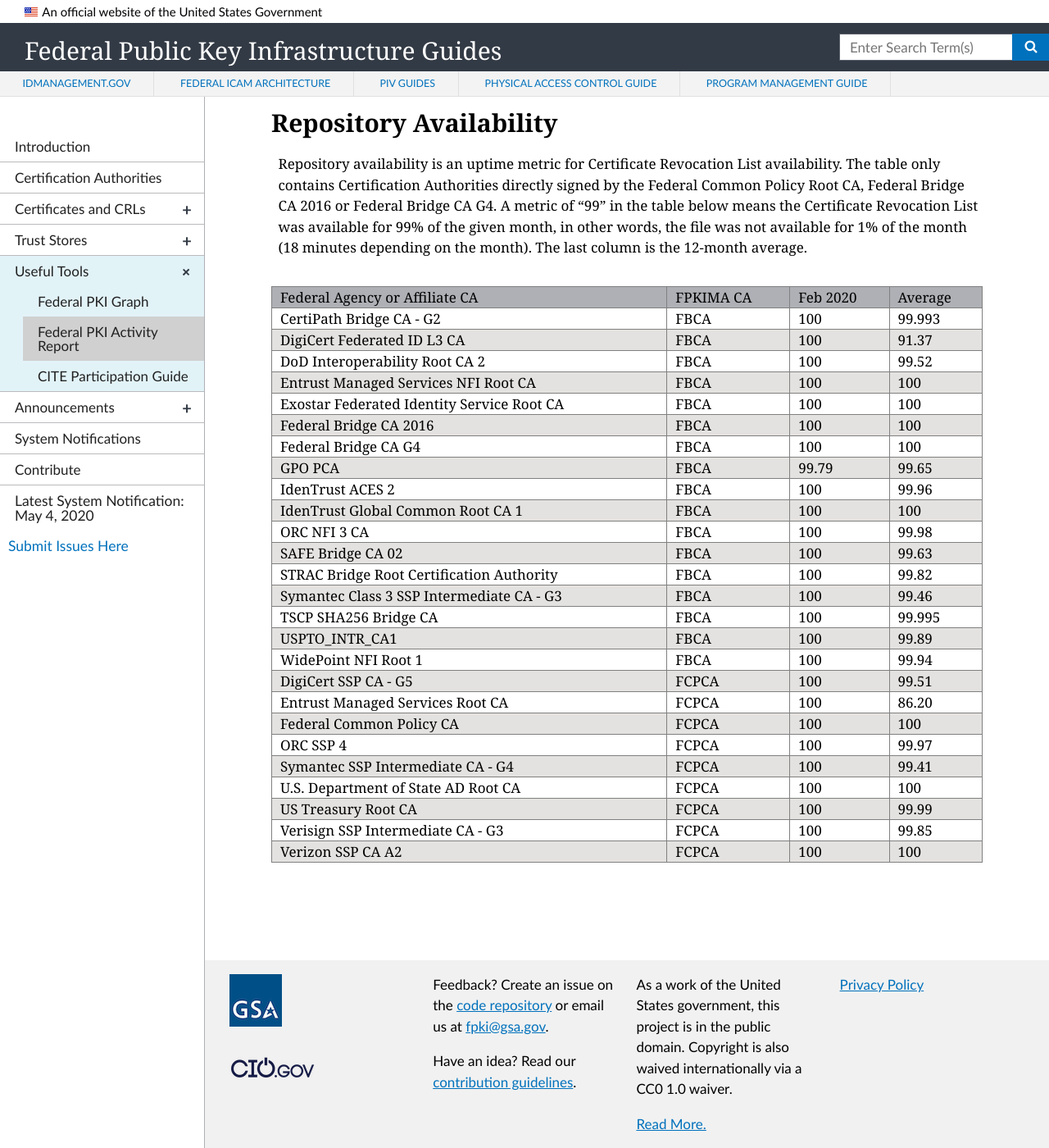
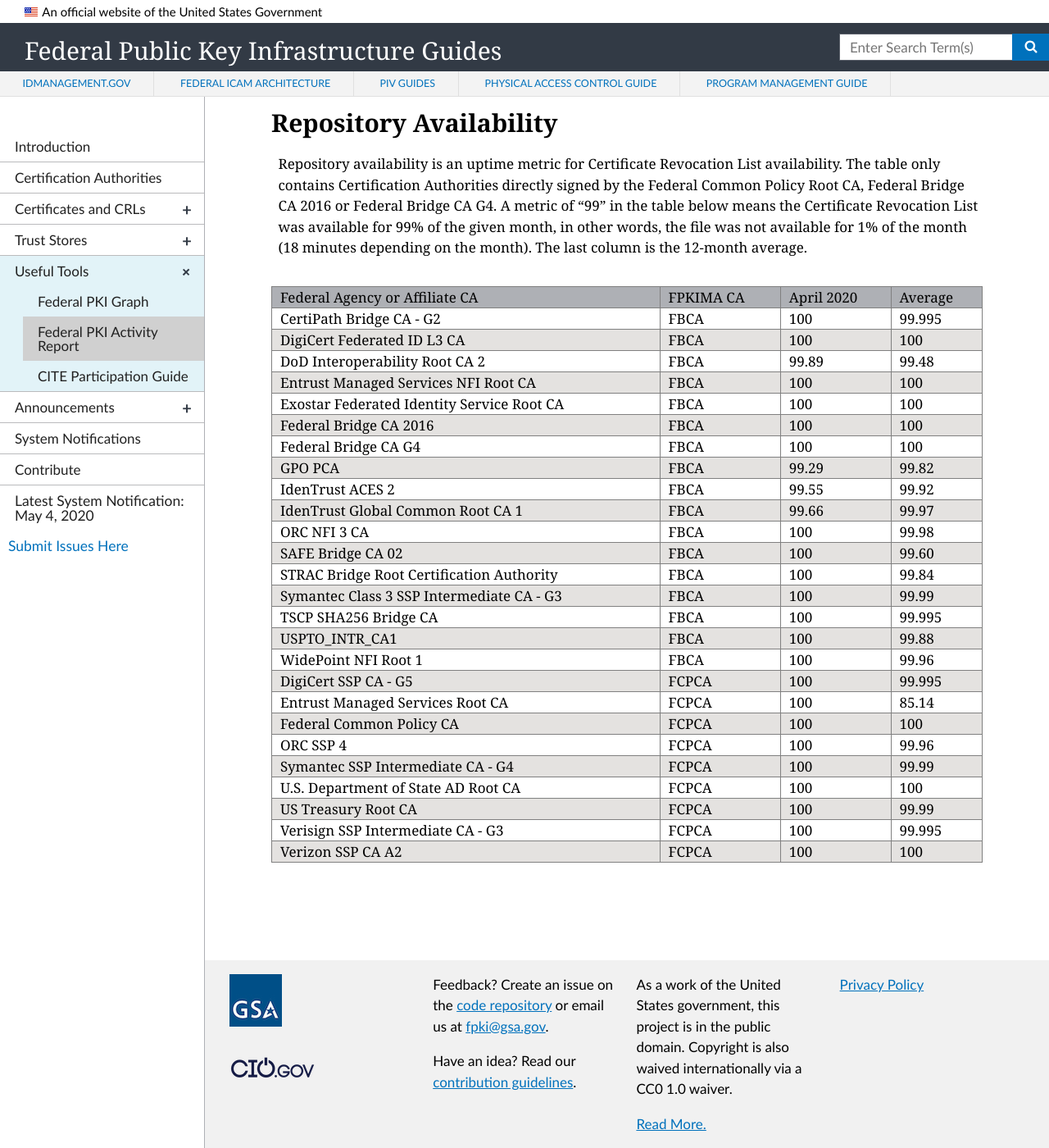
Before and after one commit to GSA/fpki-guides, a Jekyll site: the page built from _tools/03_fpki_activity_report.md, in a window 1280 px wide and 1400 px high, scrolled down 3763 px. Shown: the whole window at 82% size. Built offline with Jekyll 4.4.1, drawn with Linux system fonts in a browser that asks for light colours; nearby versions of some CDN libraries.

Commit message:
Update fpkiar-repo-table.html
update for April

```diff
--- a/_includes/fpkiar-repo-table.html
+++ b/_includes/fpkiar-repo-table.html
@@ -21,26 +21,26 @@
     <tr>
         <th class="tg-llyw">Federal Agency or Affiliate CA</th>
         <td class="tg-llyw">FPKIMA CA</td>
-        <td class="tg-llyw">Feb 2020</td>
+        <td class="tg-llyw">April 2020</td>
         <td class="tg-llyw">Average</td>
     </tr>
     <tr>
         <td class="tg-0pky">CertiPath Bridge CA - G2</td>
         <td class="tg-0pky">FBCA</td>
         <td class="tg-0pky">100</td>
-        <td class="tg-0pky">99.993</td>
+        <td class="tg-0pky">99.995</td>
     </tr>
     <tr>
         <td class="tg-y698">DigiCert Federated ID L3 CA</td>
         <td class="tg-y698">FBCA</td>
         <td class="tg-y698">100</td>
-        <td class="tg-y698">91.37</td>
+        <td class="tg-y698">100</td>
     </tr>
     <tr>
         <td class="tg-0pky">DoD Interoperability Root CA 2</td>
         <td class="tg-0pky">FBCA</td>
-        <td class="tg-0pky">100</td>
-        <td class="tg-0pky">99.52</td>
+        <td class="tg-0pky">99.89</td>
+        <td class="tg-0pky">99.48</td>
     </tr>
     <tr>
         <td class="tg-y698">Entrust Managed Services NFI Root CA</td>
@@ -69,20 +69,20 @@
     <tr>
         <td class="tg-y698">GPO PCA</td>
         <td class="tg-y698">FBCA</td>
-        <td class="tg-y698">99.79</td>
-        <td class="tg-y698">99.65</td>
+        <td class="tg-y698">99.29</td>
+        <td class="tg-y698">99.82</td>
     </tr>
     <tr>
         <td class="tg-0pky">IdenTrust ACES 2</td>
         <td class="tg-0pky">FBCA</td>
-        <td class="tg-0pky">100</td>
-        <td class="tg-0pky">99.96</td>
+        <td class="tg-0pky">99.55</td>
+        <td class="tg-0pky">99.92</td>
     </tr>
     <tr>
         <td class="tg-y698">IdenTrust Global Common Root CA 1</td>
         <td class="tg-y698">FBCA</td>
-        <td class="tg-y698">100</td>
-        <td class="tg-y698">100</td>
+        <td class="tg-y698">99.66</td>
+        <td class="tg-y698">99.97</td>
     </tr>
     <tr>
         <td class="tg-0pky">ORC NFI 3 CA</td>
@@ -94,19 +94,19 @@
         <td class="tg-y698">SAFE Bridge CA 02</td>
         <td class="tg-y698">FBCA</td>
         <td class="tg-y698">100</td>
-        <td class="tg-y698">99.63</td>
+        <td class="tg-y698">99.60</td>
     </tr>
     <tr>
         <td class="tg-0pky">STRAC Bridge Root Certification Authority</td>
         <td class="tg-0pky">FBCA</td>
         <td class="tg-0pky">100</td>
-        <td class="tg-0pky">99.82</td>
+        <td class="tg-0pky">99.84</td>
     </tr>
     <tr>
         <td class="tg-y698">Symantec Class 3 SSP Intermediate CA - G3</td>
         <td class="tg-y698">FBCA</td>
         <td class="tg-y698">100</td>
-        <td class="tg-y698">99.46</td>
+        <td class="tg-y698">99.99</td>
     </tr>
     <tr>
         <td class="tg-0pky">TSCP SHA256 Bridge CA</td>
@@ -118,25 +118,25 @@
         <td class="tg-y698">USPTO_INTR_CA1</td>
         <td class="tg-y698">FBCA</td>
         <td class="tg-y698">100</td>
-        <td class="tg-y698">99.89</td>
+        <td class="tg-y698">99.88</td>
     </tr>
      <tr>
         <td class="tg-0pky">WidePoint NFI Root 1</td>
         <td class="tg-0pky">FBCA</td>
         <td class="tg-0pky">100</td>
-        <td class="tg-0pky">99.94</td>
+        <td class="tg-0pky">99.96</td>
     </tr>
     <tr>
         <td class="tg-y698">DigiCert SSP CA - G5</td>
         <td class="tg-y698">FCPCA</td>
         <td class="tg-y698">100</td>
-        <td class="tg-y698">99.51</td>
+        <td class="tg-y698">99.995</td>
     </tr>
     <tr>
         <td class="tg-0pky">Entrust Managed Services Root CA</td>
         <td class="tg-0pky">FCPCA</td>
         <td class="tg-0pky">100</td>
-        <td class="tg-0pky">86.20</td>
+        <td class="tg-0pky">85.14</td>
     </tr>
     <tr>
         <td class="tg-y698">Federal Common Policy CA</td>
@@ -148,13 +148,13 @@
         <td class="tg-0pky">ORC SSP 4</td>
         <td class="tg-0pky">FCPCA</td>
         <td class="tg-0pky">100</td>
-        <td class="tg-0pky">99.97</td>
+        <td class="tg-0pky">99.96</td>
     </tr>
     <tr>
         <td class="tg-y698">Symantec SSP Intermediate CA - G4</td>
         <td class="tg-y698">FCPCA</td>
         <td class="tg-y698">100</td>
-        <td class="tg-y698">99.41</td>
+        <td class="tg-y698">99.99</td>
     </tr>
     <tr>
         <td class="tg-0pky">U.S. Department of State AD Root CA</td>
@@ -172,7 +172,7 @@
         <td class="tg-0pky">Verisign SSP Intermediate CA - G3</td>
         <td class="tg-0pky">FCPCA</td>
         <td class="tg-0pky">100</td>
-        <td class="tg-0pky">99.85</td>
+        <td class="tg-0pky">99.995</td>
     </tr>
     <tr>
         <td class="tg-y698">Verizon SSP CA A2</td>
```
